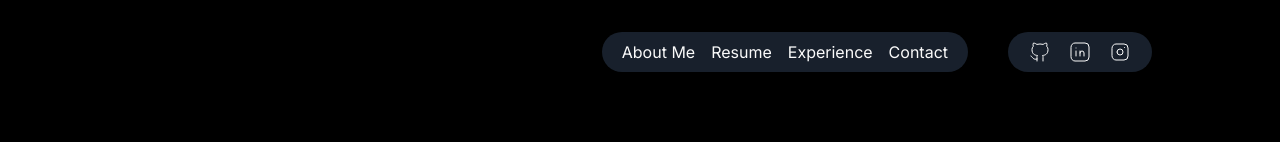
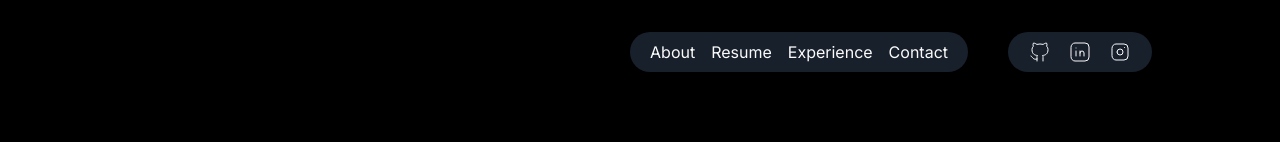
Before and after one commit to vignesh-sivaprakasam/website, a Next.js app: page / in a window 1280 px wide. Shown: the top 142 px of the page. Built offline with nearby package versions, Linux system fonts and the light colour scheme.

Commit message:
Adding profile links

```diff
--- a/app/page.tsx
+++ b/app/page.tsx
@@ -11,7 +11,7 @@ import {
 } from "@tabler/icons-react";
 
 const GENERAL_NAV_ITEMS = [
-  { name: "About Me", link: "/" },
+  { name: "About", link: "/" },
   { name: "Resume", link: "/" },
   { name: "Experience", link: "/" },
   { name: "Contact", link: "/" },
@@ -20,17 +20,17 @@ const GENERAL_NAV_ITEMS = [
 const SOCIAL_NAV_ITEMS = [
   {
     name: "",
-    link: "/",
+    link: "https://github.com/vignesh-sivaprakasam",
     icon: <IconBrandGithub stroke={1} className="hover:text-cyan-400" />,
   },
   {
     name: "",
-    link: "/",
+    link: "https://www.linkedin.com/in/vignesh-m94/",
     icon: <IconBrandLinkedin stroke={1} className="hover:text-cyan-400" />,
   },
   {
     name: "",
-    link: "/",
+    link: "https://www.instagram.com/___vicky__m/",
     icon: <IconBrandInstagram stroke={1} className="hover:text-cyan-400" />,
   },
 ];
@@ -48,9 +48,6 @@ export default function Home() {
       </header>
       <main className="relative bg-black flex justify-center items-center flex-col overflow-hidden mx-auto sm:px-10 px-5">
         <div className="max-w-7xl w-full">
-          {/* <FloatingNav
-            navItems={[{ name: "Home", link: "/", icon: <FaHome /> }]}
-          /> */}
           <Hero />
         </div>
       </main>
```
